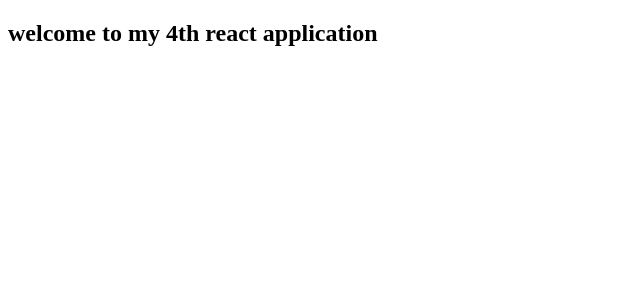
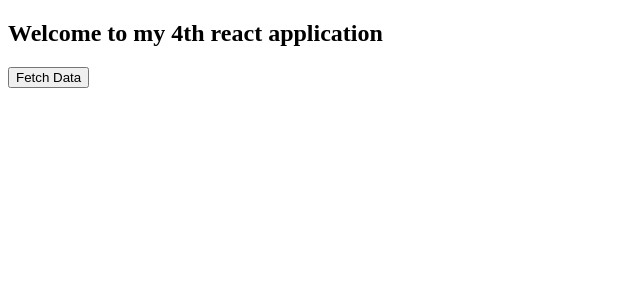
Before and after one commit to kamaukimani/learn-react4, a React (Vite) app: page / in a window 1280 px wide. Shown: the top 300 px of the page, without its empty margins (0-640 px from the left). Built offline with nearby package versions, Linux system fonts and the light colour scheme.

Commit message:
render the App component

```diff
--- a/src/main.jsx
+++ b/src/main.jsx
@@ -1,9 +1,9 @@
 import { StrictMode } from 'react'
 import { createRoot } from 'react-dom/client'
+import App from './components/App'
 
 createRoot(document.getElementById('root')).render(
   <StrictMode>
-    <h2>welcome to my 4th react application</h2>
-    {/* <App /> */}
+      <App />
   </StrictMode>,
 )
```
